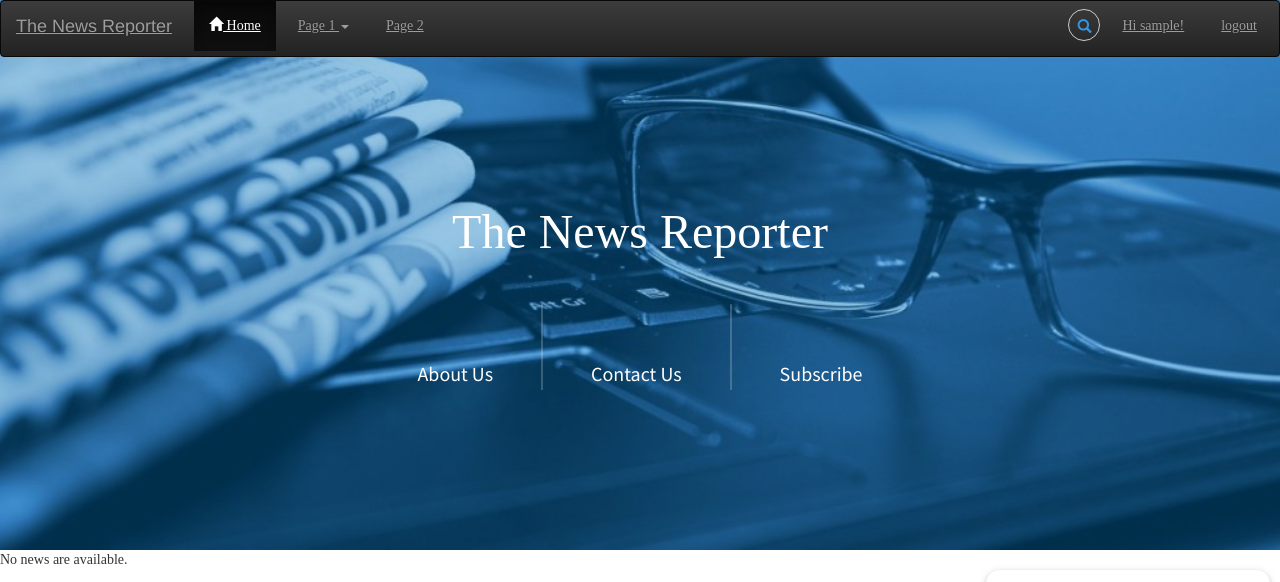
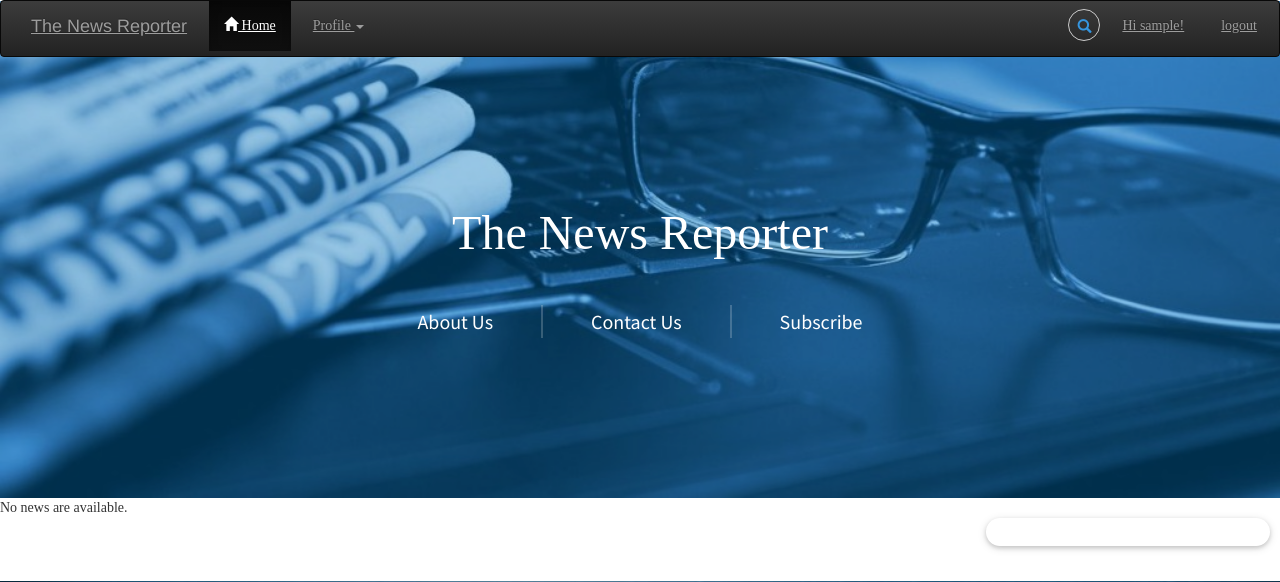
Before and after one commit to benshaaugestin/blog, a Django app: page / in a window 1280 px wide. Shown: the top 582 px of the page. Run offline with Django 3.2, Linux system fonts and the light colour scheme; the visitor is signed in with stand-in values (Sample User, id 1); data that the repository does not hold is empty; some libraries are stand-ins or nearby versions; some web fonts are replaced.

Commit message:
herokudb created

```diff
--- a/news/templates/news/home.html
+++ b/news/templates/news/home.html
@@ -1,7 +1,7 @@
 {% load static %}
 <html>
 	<head>
-		<title>Projection by TEMPLATED</title>
+		<title>TheNewsReporter</title>
 		 <meta charset="utf-8">
         <meta name="viewport" content="width=device-width, initial-scale=1">
         <link rel="stylesheet" href="https://maxcdn.bootstrapcdn.com/bootstrap/3.3.7/css/bootstrap.min.css">
@@ -25,22 +25,27 @@
 	</head>
 <body>
 	<div class="row">
-		<div class="cotainer-fluid afix">
+
+		<div class="col-md-12 afix">
+
 			<nav class="navbar navbar-inverse" data-spy="affix">
-				<div class="container-fluid">
+				<div class="col-md-12">
+
 					<div class="navbar-header">
 						<a class="navbar-brand" href="{%url 'news:index' %}">The News Reporter</a>
 					</div>
 					<ul class="nav navbar-nav">
 						<li class="active"><a href="{%url 'news:index' %}"><span class="glyphicon glyphicon-home"></span> Home</a></li>
-						<li class="dropdown"><a class="dropdown-toggle" data-toggle="dropdown" href="#">Page 1 <span class="caret"></span></a>
-					<ul class="dropdown-menu">
-						<li><a href="#">Page 1-1</a></li>
-						<li><a href="#">Page 1-2</a></li>
-						<li><a href="#">Page 1-3</a></li>
-					</ul>
+
+						{% if user.is_authenticated %}
+						<li class="dropdown"><a class="dropdown-toggle" data-toggle="dropdown" href="#">Profile <span class="caret"></span></a>
+							<ul class="dropdown-menu">
+								<li><a href="{% url 'profile' %}">Edit profile</a></li>
+								<li><a href="{% url 'set_password' %}">Edit pasword</a></li>
+
+							</ul>
 						</li>
-						<li><a href="#">Page 2</a></li>
+						{% endif %}
 					</ul>
 
 
@@ -85,16 +90,15 @@
 					</header>
 					<div class="flex ">
 						<div>
-							<span class="icon fa-car"></span>
+
 							<h3><a href="/about">About Us</a></h3>
 						</div>
 						<div>
-							<span class="icon fa-camera"></span>
+
 							<h3><a href="{% url 'contact' %}">Contact Us</a></h3>
 
 						</div>
 						<div>
-							<span class="icon fa-bug"></span>
 							<h3><a href="{% url 'subscribe' %}">Subscribe</a></h3>
 						</div>
 					</div>
--- a/news/templates/news/index.html
+++ b/news/templates/news/index.html
@@ -17,27 +17,7 @@
                     <p>No news are available.</p>
                 {% endif %}
 
-                {% if is_paginated %}
-                    <ul class="pagination">
-                    {% if page_obj.has_previous %}
-                        <li><a href="?page={{ page_obj.previous_page_number }}">&laquo;</a></li>
-                    {% else %}
-                        <li class="disabled"><span>&laquo;</span></li>
-                    {% endif %}
-                    {% for i in paginator.page_range %}
-                        {% if page_obj.number == i %}
-                            <li class="active"><span>{{ i }} <span class="sr-only">(current)</span></span></li>
-                        {% else %}
-                            <li><a href="?page={{ i }}">{{ i }}</a></li>
-                        {% endif %}
-                    {% endfor %}
-                    {% if page_obj.has_next %}
-                        <li><a href="?page={{ page_obj.next_page_number }}">&raquo;</a></li>
-                    {% else %}
-                        <li class="disabled"><span>&raquo;</span></li>
-                    {% endif %}
-                    </ul>
-                {% endif %}
+
             {% endblock %}
         </div>
         <div class="col-md-3">
--- a/news/urls.py
+++ b/news/urls.py
@@ -3,6 +3,7 @@ from django.conf.urls import url
 
 app_name = 'news'
 urlpatterns = [
+    url(r'^rand/(?P<num>[-\d]+)/', views.rand),
     url(r'^$', views.IndexView.as_view(), name='index'),
     url(r'^(?P<pk>[0-9]+)/$', views.DetailView.as_view(), name='detail'),
     url(r'^(?P<pk>[0-9]+)/category/$', views.CategoryView.as_view(), name='category'),
--- a/news/views.py
+++ b/news/views.py
@@ -1,13 +1,14 @@
 from django.views import generic
 from .models import News,Category
 from faker import Factory
-
+from django.http import HttpResponse
+import datetime
 
 
 class IndexView(generic.ListView):
     template_name = 'news/index.html'
     context_object_name = 'latest_news_list'
-    paginate_by = 3
+    paginate_by = 20
 
     def get_queryset(self):
         return News.objects.all()
@@ -50,3 +51,19 @@ class SearchResultView(generic.ListView):
 
     def get_queryset(self,*args,**kwargs):
         return News.objects.filter(title__icontains = self.request.GET['searchitem'])
+
+
+def rand(request, num):
+    r = Factory.create()
+
+    n = 45
+    while (n > 0):
+        q = News()
+        q.title = "%s%s%s" % (r.name(), r.name(), r.name())
+        q.author = "%s" % r.name()
+        q.category = Category.objects.get(id=num)
+        q.content = r.text()
+        q.pub_date =datetime.datetime.today()
+        q.save()
+        n -= 1
+    return HttpResponse("Done")
--- a/newsite/settings.py
+++ b/newsite/settings.py
@@ -167,7 +167,7 @@ USE_L10N = True
 
 USE_TZ = True
 
-SITE_ID = 2
+SITE_ID = 3
 # Static files (CSS, JavaScript, Images)
 # https://docs.djangoproject.com/en/1.11/howto/static-files/
 
```
Also changed, not shown: user/views.py (+6 -2 lines).
